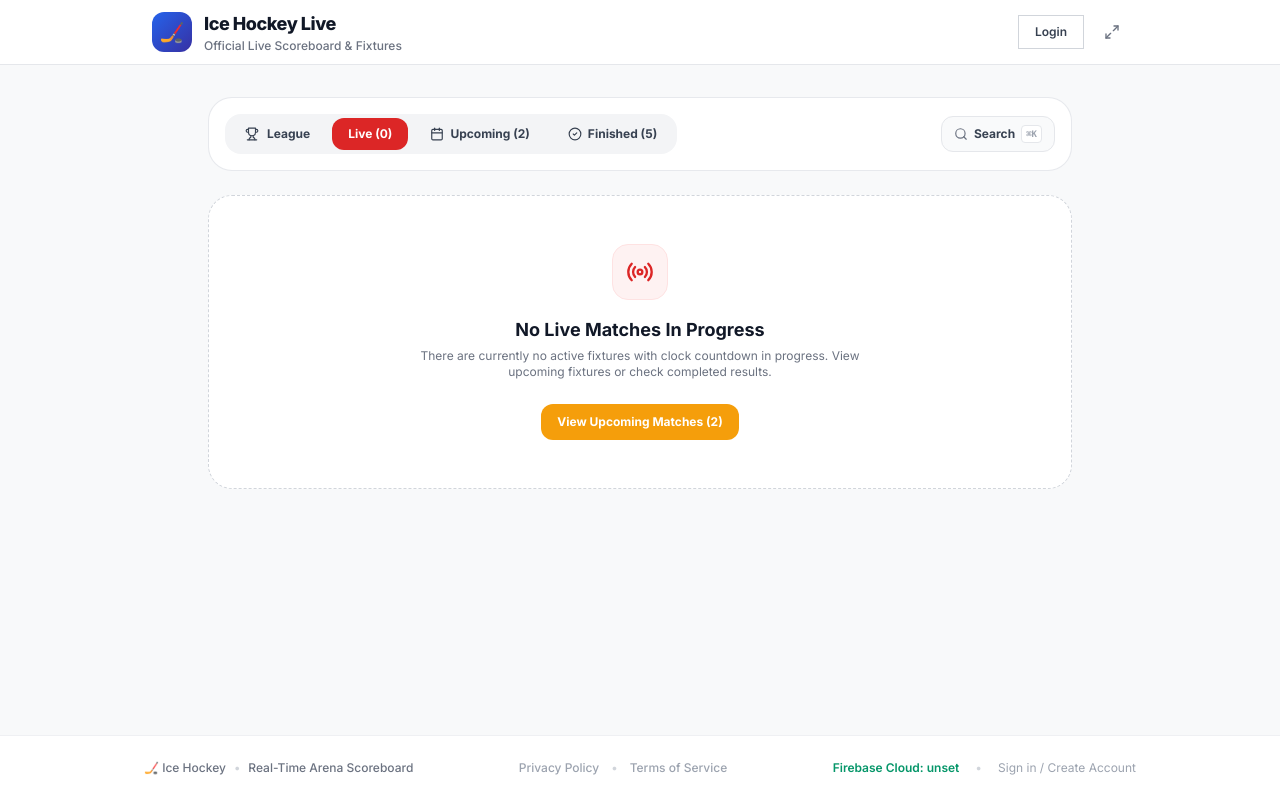
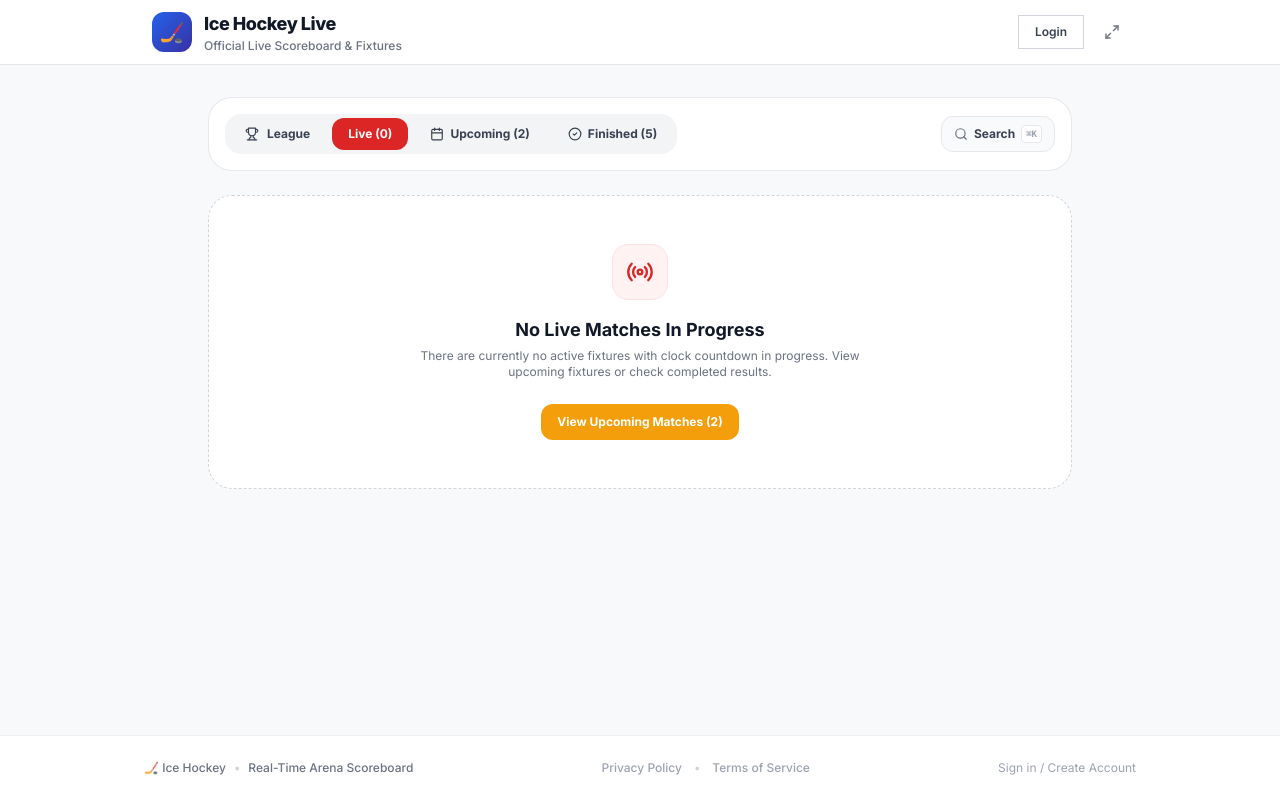
Before and after one commit to AlwaysSanji/icehockeylive, a React (Vite) app: page / in a window 1280 px wide. Built offline with nearby package versions, Linux system fonts and the light colour scheme; no server answers; the database is empty; the HTML template or start-up script is replaced by a standard one.

Commit message:
Remove Firebase Cloud projectId indicator from footer

```diff
--- a/src/App.jsx
+++ b/src/App.jsx
@@ -270,14 +270,6 @@ export default function App() {
           </div>
 
           <div className="flex items-center gap-4 text-gray-400">
-            <button
-              onClick={() => setIsFirebaseModalOpen(true)}
-              className="text-xs text-emerald-600 hover:text-emerald-700 font-semibold flex items-center gap-1.5 transition-colors cursor-pointer"
-              title="Firebase Firestore Cloud Real-Time Sync"
-            >
-              <span>Firebase Cloud: {activeConfig?.projectId || 'icehockeylive-01'}</span>
-            </button>
-            <span className="text-gray-300">•</span>
             {isLoggedIn ? (
               <span className="text-gray-600 font-medium">
                 Signed in as <strong className="text-gray-800">{currentUser.name}</strong>
```
